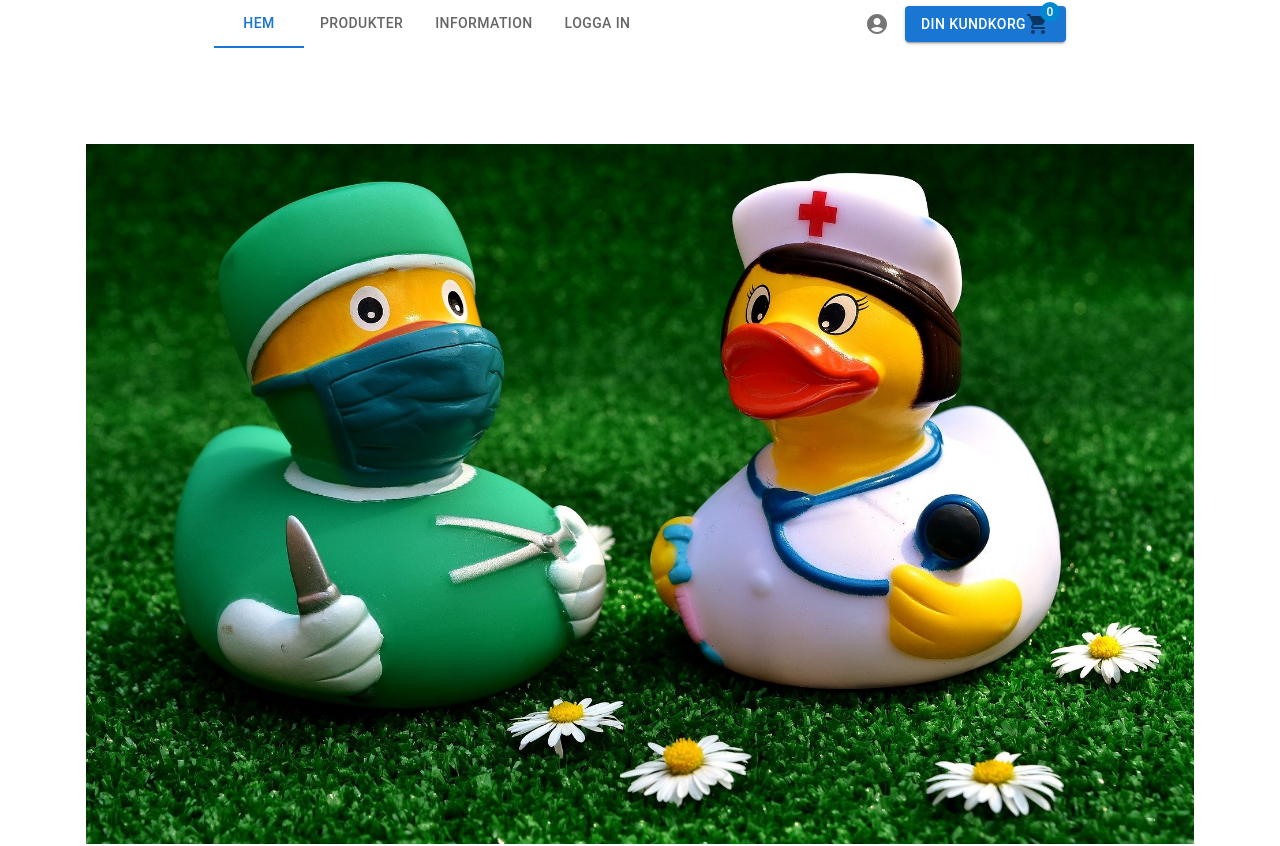
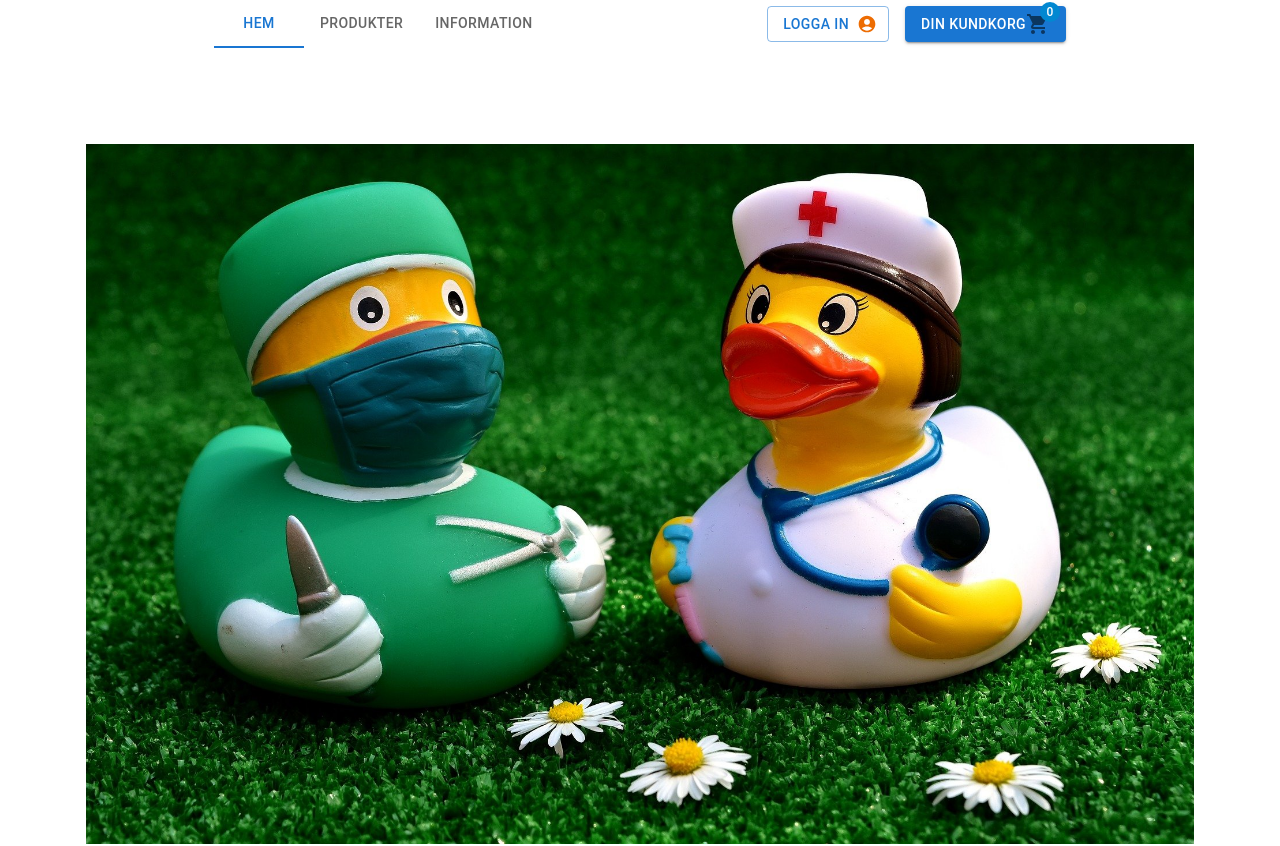
Before and after one commit to OliviaIsberg/ducky, a React (Create React App) app: page / in a window 1280 px wide. Shown: the top 846 px of the page. Built offline with nearby package versions, Linux system fonts and the light colour scheme.

Commit message:
moved som elements, cleaned up sign in button

```diff
--- a/src/components/Header/Header.tsx
+++ b/src/components/Header/Header.tsx
@@ -1,6 +1,6 @@
-import { Box, Tabs, Tab, Container } from '@mui/material'
+import { Box, Tabs, Tab, Container, Button } from '@mui/material'
 import { FC, useState } from 'react'
-import { useNavigate } from 'react-router-dom'
+import { Link, useNavigate } from 'react-router-dom'
 import AccountCircleIcon from '@mui/icons-material/AccountCircle'
 import React from 'react'
 import { useUser } from '../../contexts/UserContext'
@@ -25,6 +25,7 @@ const Header: FC<HeaderProps> = () => {
       {!!user?.isAdmin && <AdminBar />}
 
       <Container maxWidth="md" sx={{ marginBottom: '2rem' }}>
+        {!!user && <h3>Välkommen in {user?.username}</h3>}
         <Box sx={{ width: '100%' }}>{/* logo här */}</Box>
         <Box
           sx={{
@@ -44,14 +45,27 @@ const Header: FC<HeaderProps> = () => {
             <Tab value="/" label="Hem" />
             <Tab value="products" label="Produkter" />
             <Tab value="about" label="Information" />
-            {!user && <Tab value="login" label="Logga in" />}
-            {!!user && (
-              <Tab value="login" label="Logga ut" onClick={() => logout()} />
-            )}
           </Tabs>
           <Box sx={{ display: 'flex', alignItems: 'center', gap: '1rem' }}>
-            <AccountCircleIcon color="action" />
-            {!!user && <h3>Välkommen in {user?.username}</h3>}
+            {!user ? (
+              <Link to="/login">
+                <Button
+                  variant="outlined"
+                  endIcon={<AccountCircleIcon color="warning" />}
+                >
+                  Logga in
+                </Button>
+              </Link>
+            ) : (
+              <Button
+                variant="outlined"
+                endIcon={<AccountCircleIcon color="success" />}
+                onClick={() => logout()}
+              >
+                Logga ut
+              </Button>
+            )}
+
             <CartButton />
           </Box>
         </Box>
```
